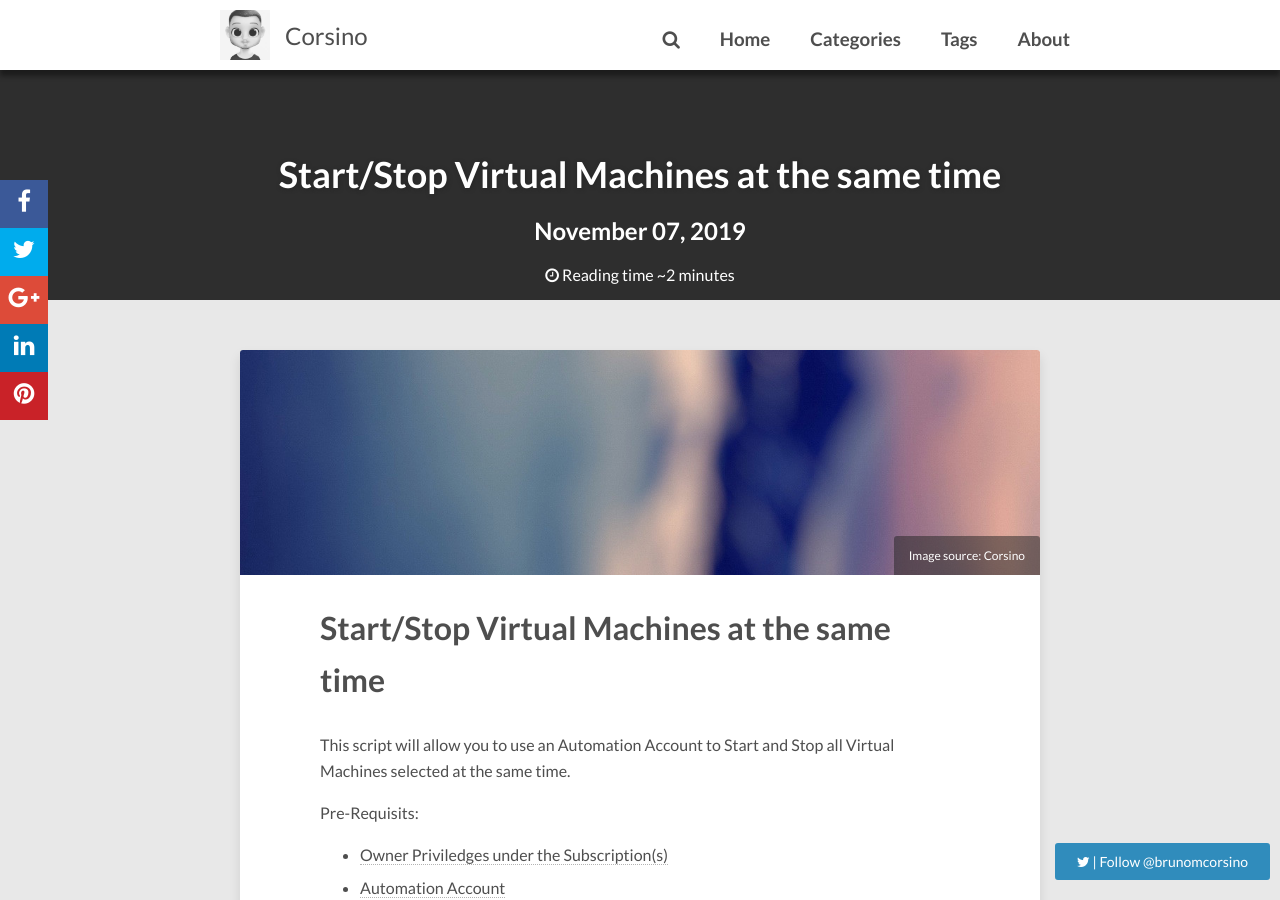
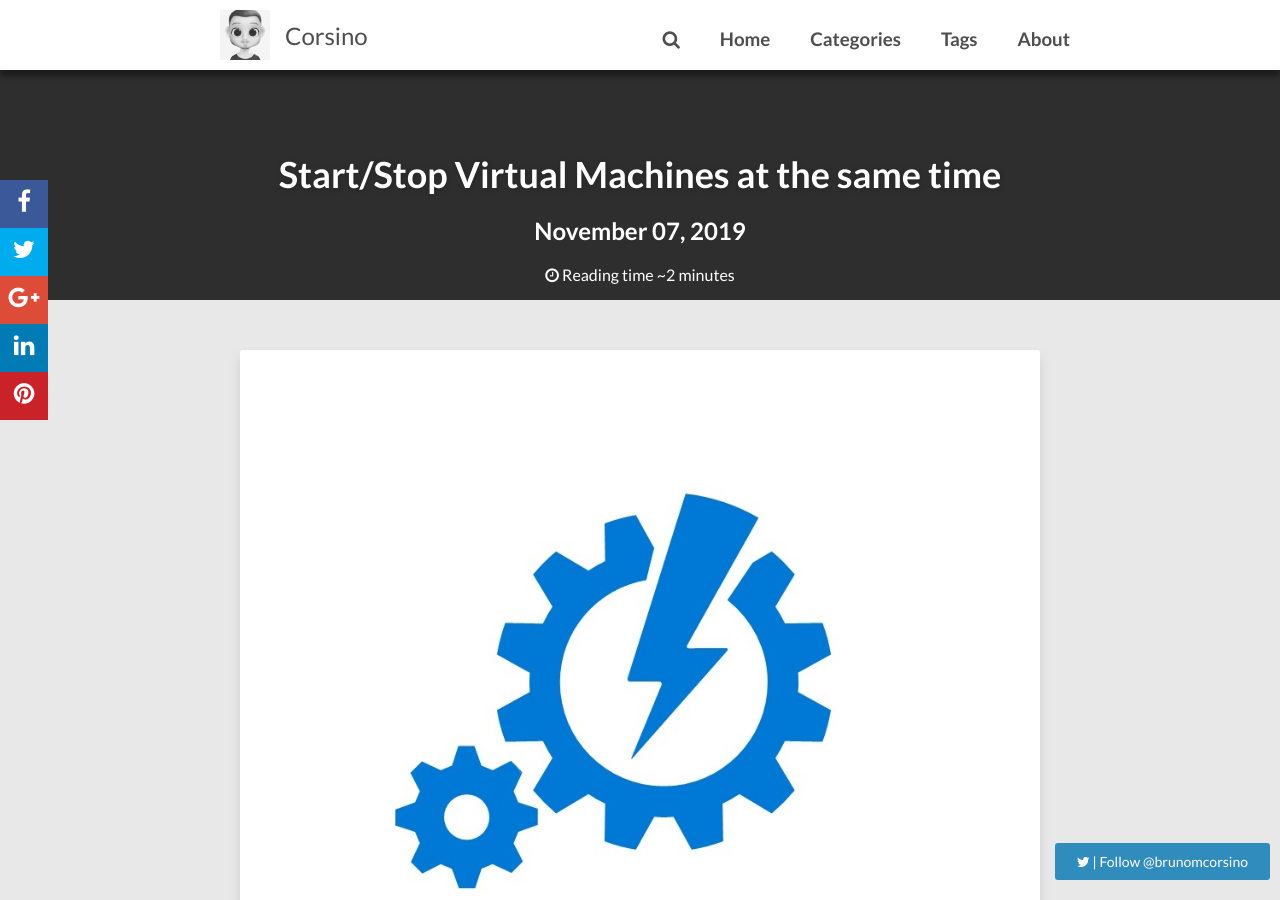
Before and after one commit to bmcorsino/bmcorsino.github.io, a Jekyll site: the page built from _posts/2019-11-07-automation-account-start-stop-vms.md, in a window 1280 px wide and 900 px high. Built offline with Jekyll 4.4.1, drawn with Linux system fonts in a browser that asks for light colours; nearby versions of some CDN libraries; comment, search, counter and statistics services are not loaded.

Commit message:
new files

```diff
--- a/_posts/2019-11-07-automation-account-start-stop-vms.md
+++ b/_posts/2019-11-07-automation-account-start-stop-vms.md
@@ -6,7 +6,7 @@ modified: 2019-11-07
 tags: [PowerShell, Automation, Virtual Machines]
 categories: [PowerShell, Automation, Virtual Machines]
 image:
-    feature: feature.jpg
+    feature: categories/Azure-automation.jpg
     credit: Corsino
 ---
 This script will allow you to use an Automation Account to Start and Stop all Virtual Machines selected at the same time.
```
Also changed, not shown: images/categories/Azure-SQL-Database.jpg (added), images/categories/Azure-automation.jpg (added), images/categories/PowerShell-logo.jpg (added), images/categories/azure-storage.jpg (added), images/categories/procedimentos-logo.jpg (added), images/categories/triangular.png (deleted), images/categories/virtual machine.jpg (added).
